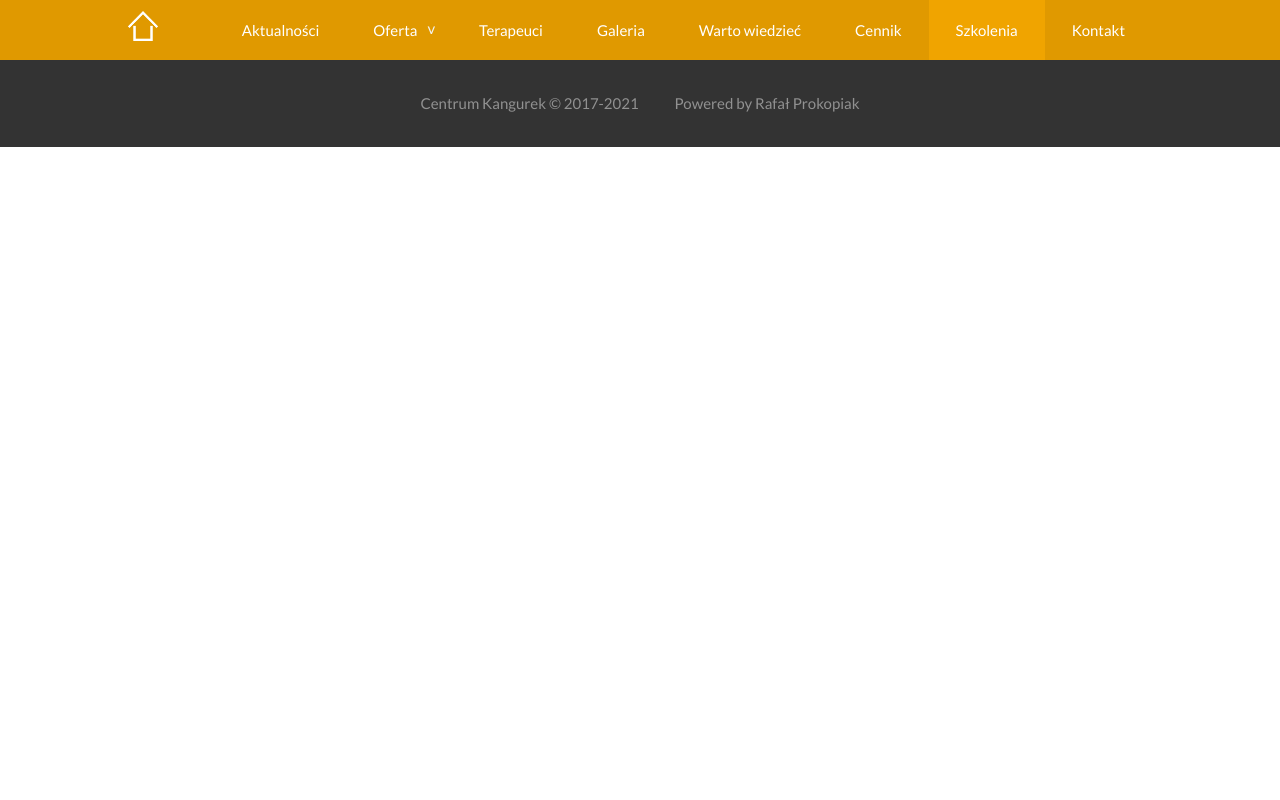
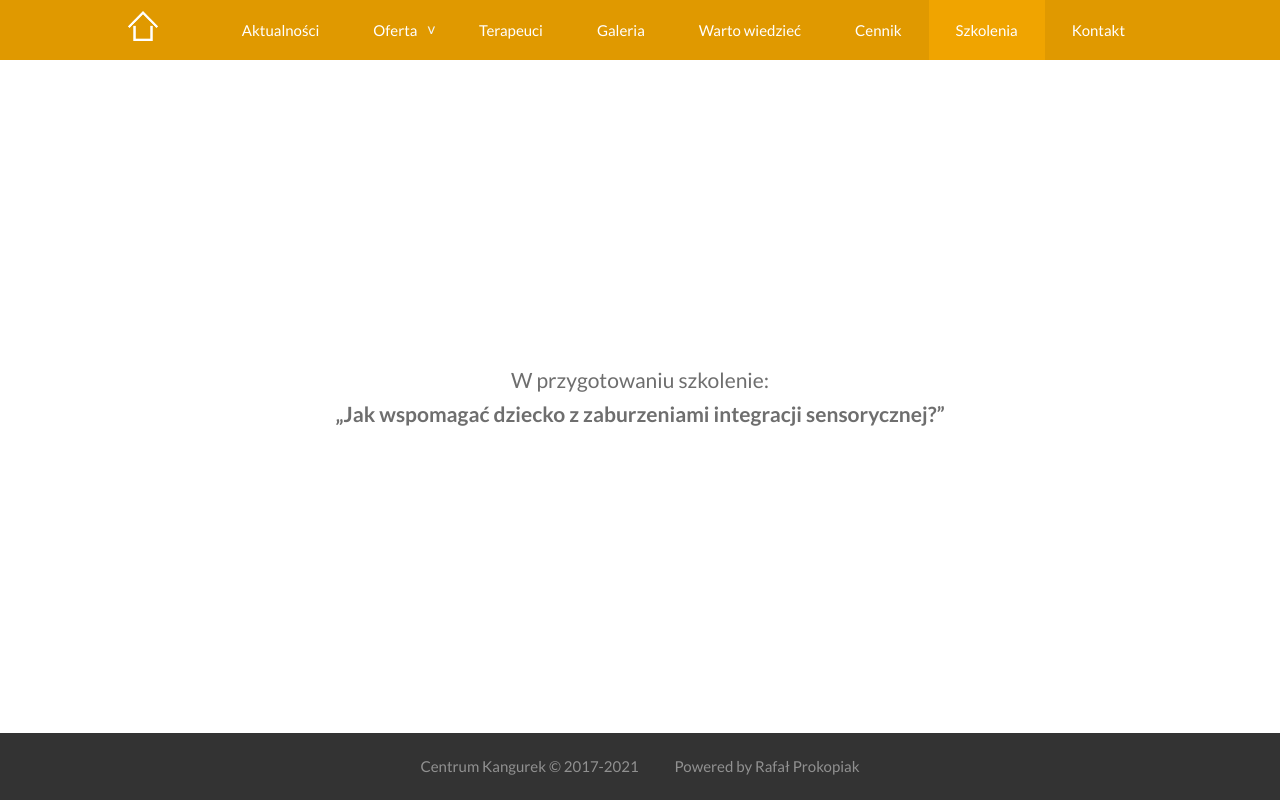
Before and after one commit to Rehaeel/kangurek, a React (Create React App) app: page /szkolenia in a window 1280 px wide. Built offline with nearby package versions, Linux system fonts and the light colour scheme.

Commit message:
adding workshop site

```diff
--- a/src/App.js
+++ b/src/App.js
@@ -9,6 +9,7 @@ import GalleryPage from './component/pages/gallery/gallery-page';
 import GoodToKnow from './component/pages/good-to-know/good-to-know';
 import PriceList from './component/pages/price-list/price-list';
 import Contact from './component/pages/contact/contact';
+import Workshops from './component/pages/workshops/workshops';
 
 export default class App extends React.Component {
   render() {
@@ -39,6 +40,11 @@ export default class App extends React.Component {
           <Route path="/kontakt">
             <Contact />
           </Route>
+
+          <Route path="/szkolenia">
+            <Workshops />
+          </Route>
+
         </Switch>
 
         <Footer />
--- a/src/component/footer/footer.css
+++ b/src/component/footer/footer.css
@@ -1,6 +1,6 @@
 .footer {
     width: 100%;
-    padding: 15px 0;
+    padding: 5px 0;
     position: relative;
     display: inline-flex;
     justify-content: center;
--- /dev/null
+++ b/src/component/pages/workshops/workshops.css
@@ -0,0 +1,10 @@
+.workshop-page {
+    display: flex;
+    width: 100%;
+    height: calc(100vh - 127px);
+    justify-content: center;
+    align-items: center;
+    text-align: center;
+    font-size: 1.4em;
+    line-height: 1.6em;
+}
--- /dev/null
+++ b/src/component/pages/workshops/workshops.js
@@ -0,0 +1,15 @@
+import React from 'react'
+import './workshops.css'
+
+export default class Workshops extends React.Component {
+    render() {
+        return (
+            <div className="workshop-page">
+                <p>
+                    W przygotowaniu szkolenie:<br />
+                    <strong>„Jak wspomagać dziecko z zaburzeniami integracji sensorycznej?”</strong>
+                </p>
+            </div >
+        )
+    }
+}
```
